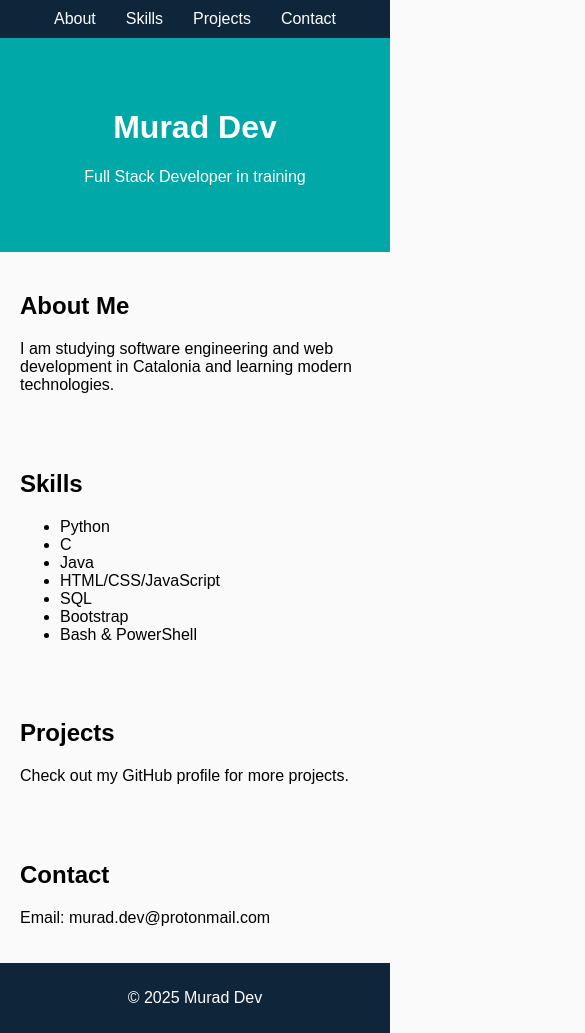
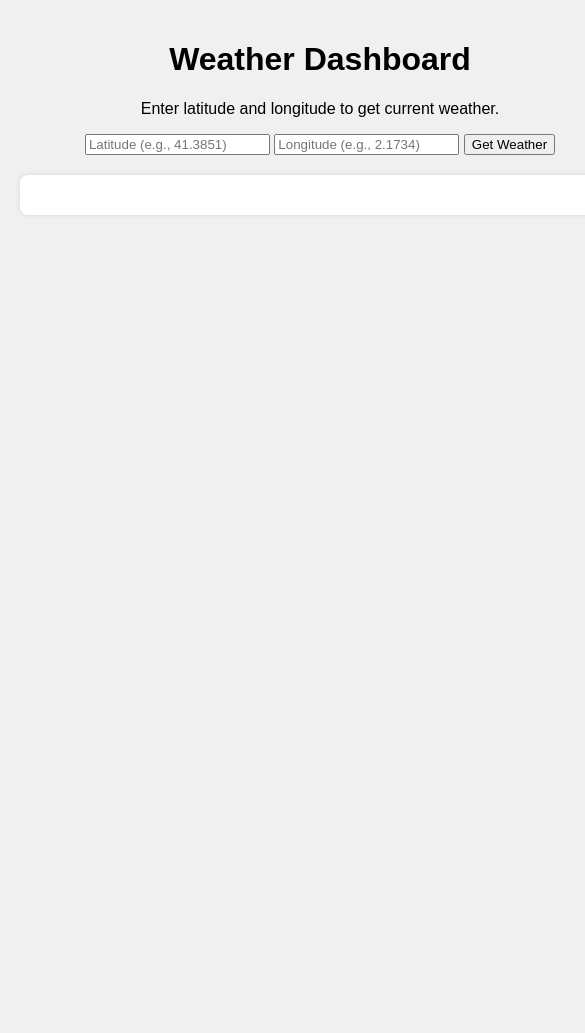
Before and after one commit to MoradAmin/task-manager, a plain HTML site: page index.html in a window 390 px wide. Shown: the top 1033 px of the page, 585 px wide, since content can reach past the window. After the commit the page ends 844 px from the top, so only its background shows below. Drawn offline with Linux system fonts and the light colour scheme.

Commit message:
Initial upload – Weather Dashboard web app
Responsive weather dashboard that fetches real-time weather data from OpenWeather API.
Includes search functionality, temperature, humidity, and weather icons.
Built with HTML, CSS, and vanilla JavaScript.

```diff
--- a/index.html
+++ b/index.html
@@ -3,48 +3,38 @@
 <head>
   <meta charset="UTF-8">
   <meta name="viewport" content="width=device-width, initial-scale=1.0">
-  <title>Murad's Portfolio</title>
-  <link rel="stylesheet" href="style.css">
+  <title>Weather Dashboard</title>
+  <style>
+    body { font-family: Arial, sans-serif; margin: 0; padding: 20px; background-color: #f0f0f0; }
+    .container { width: 600px; margin: 0 auto; text-align: center; }
+    #weather { margin-top: 20px; padding: 20px; background-color: #fff; border-radius: 8px; box-shadow: 0 0 5px rgba(0,0,0,0.1); }
+  </style>
 </head>
 <body>
-  <nav>
-    <ul>
-      <li><a href="#about">About</a></li>
-      <li><a href="#skills">Skills</a></li>
-      <li><a href="#projects">Projects</a></li>
-      <li><a href="#contact">Contact</a></li>
-    </ul>
-  </nav>
-  <header>
-    <h1>Murad Dev</h1>
-    <p>Full Stack Developer in training</p>
-  </header>
-  <section id="about">
-    <h2>About Me</h2>
-    <p>I am studying software engineering and web development in Catalonia and learning modern technologies.</p>
-  </section>
-  <section id="skills">
-    <h2>Skills</h2>
-    <ul>
-      <li>Python</li>
-      <li>C</li>
-      <li>Java</li>
-      <li>HTML/CSS/JavaScript</li>
-      <li>SQL</li>
-      <li>Bootstrap</li>
-      <li>Bash & PowerShell</li>
-    </ul>
-  </section>
-  <section id="projects">
-    <h2>Projects</h2>
-    <p>Check out my GitHub profile for more projects.</p>
-  </section>
-  <section id="contact">
-    <h2>Contact</h2>
-    <p>Email: murad.dev@protonmail.com</p>
-  </section>
-  <footer>
-    <p>&copy; 2025 Murad Dev</p>
-  </footer>
+  <div class="container">
+    <h1>Weather Dashboard</h1>
+    <p>Enter latitude and longitude to get current weather.</p>
+    <input type="text" id="lat" placeholder="Latitude (e.g., 41.3851)">
+    <input type="text" id="lon" placeholder="Longitude (e.g., 2.1734)">
+    <button onclick="getWeather()">Get Weather</button>
+    <div id="weather"></div>
+  </div>
+  <script>
+    async function getWeather() {
+      const lat = document.getElementById('lat').value;
+      const lon = document.getElementById('lon').value;
+      if(!lat || !lon) { alert('Please enter both latitude and longitude'); return; }
+      const url = `https://api.open-meteo.com/v1/forecast?latitude=${lat}&longitude=${lon}&current_weather=true`;
+      try {
+        const response = await fetch(url);
+        const data = await response.json();
+        const weatherDiv = document.getElementById('weather');
+        const weather = data.current_weather;
+        weatherDiv.innerHTML = `<h3>Current Weather</h3><p>Temperature: ${weather.temperature}°C</p><p>Wind Speed: ${weather.windspeed} m/s</p><p>Weather Code: ${weather.weathercode}</p>`;
+      } catch (err) {
+        alert('Failed to fetch weather data');
+      }
+    }
+  </script>
 </body>
 </html>
```
Also changed, not shown: preview.png, 1 other file.
